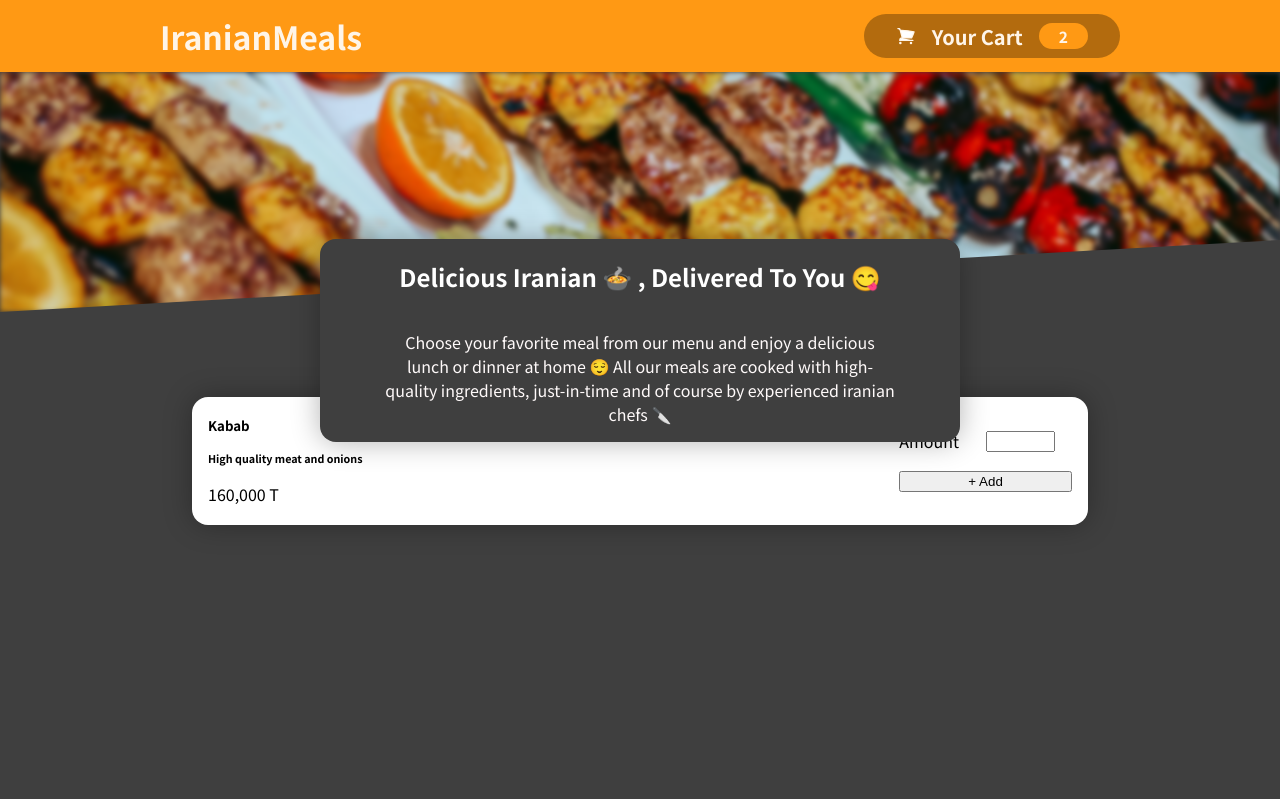
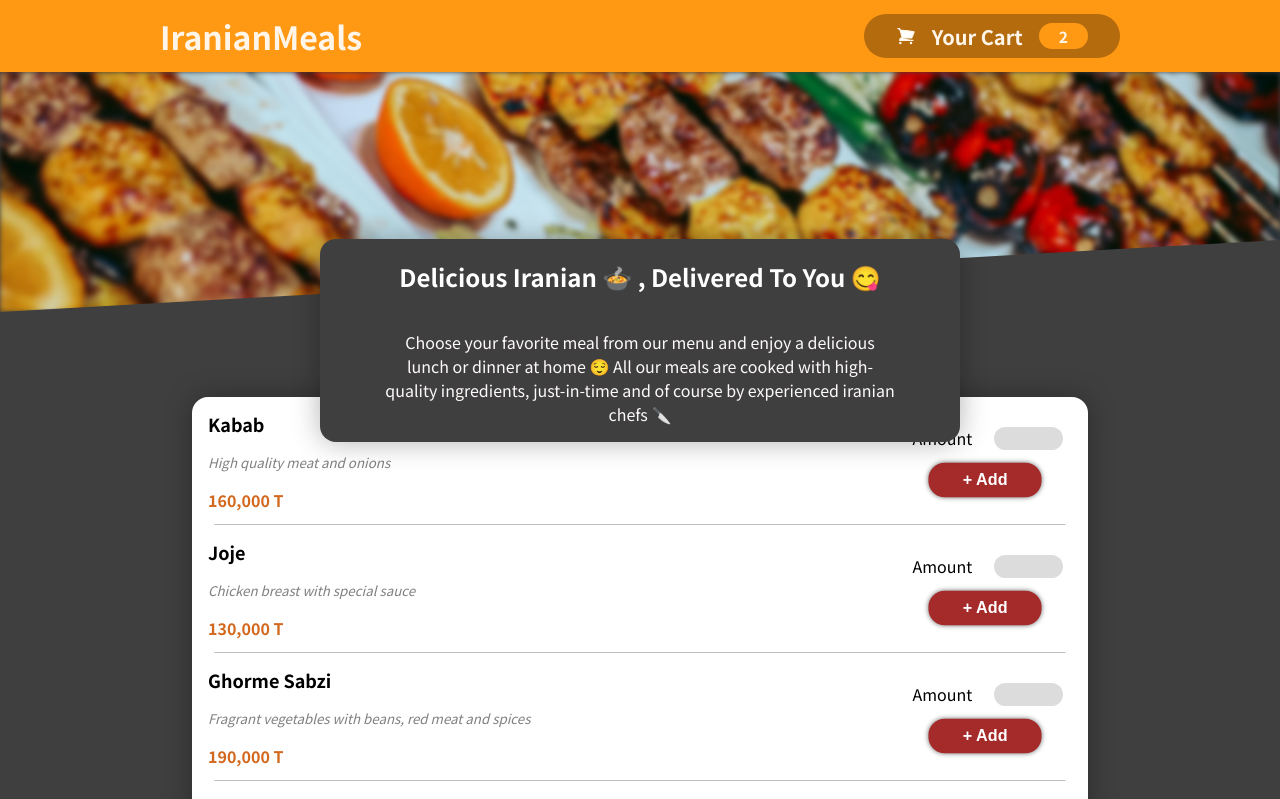
Before and after one commit to funnypar/Food-App, a React (Create React App) app: page / in a window 1280 px wide. Shown: the top 799 px of the page. Built offline with nearby package versions, Linux system fonts and the light colour scheme.

Commit message:
addedDatabaseAndButton

```diff
--- a/src/App.js
+++ b/src/App.js
@@ -3,12 +3,44 @@ import Header from "./components/Header/Header";
 import DesriptionPart from "./components/Description/DescriptionPart";
 import ListItems from "./components/Items/ListItems";
 
+const DATABASE = [
+    {
+        id: "1e",
+        title: "Kabab",
+        structure: "High quality meat and onions",
+        price: "160,000",
+    },
+    {
+        id: "2e",
+        title: "Joje",
+        structure: "Chicken breast with special sauce",
+        price: "130,000",
+    },
+    {
+        id: "3e",
+        title: "Ghorme Sabzi",
+        structure: "Fragrant vegetables with beans, red meat and spices",
+        price: "190,000",
+    },
+    {
+        id: "4e",
+        title: "Gheime",
+        structure: "Red meat and cod with special stew",
+        price: "150,000",
+    },
+    {
+        id: "5e",
+        title: "Mirzaghasemi",
+        structure: "Eggplant with garlic and local curd",
+        price: "100,00",
+    },
+];
 function App() {
     return (
         <react.Fragment>
             <Header />
             <DesriptionPart />
-            <ListItems />
+            <ListItems datas={DATABASE} />
         </react.Fragment>
     );
 }
--- a/src/components/Description/DescriptionPart.js
+++ b/src/components/Description/DescriptionPart.js
@@ -1,5 +1,5 @@
 import styles from "./DescriptionPart.module.css";
-import Card from "../UI/Card";
+import Card from "../UI/Card/Card";
 
 const DesriptionPart = () => {
     return (
--- a/src/components/Items/Item.js
+++ b/src/components/Items/Item.js
@@ -1,19 +1,20 @@
+import Button from "../UI/Button/Button";
 import styles from "./Item.module.css";
 
-const Item = () => {
+const Item = (props) => {
     return (
         <div className={styles.container}>
             <div className={styles.title__container}>
-                <h5 className={styles.food__title}>Kabab</h5>
+                <h5 className={styles.food__title}>{props.data.title}</h5>
                 <h6 className={styles.food__structure}>
-                    High quality meat and onions
+                    {props.data.structure}
                 </h6>
-                <p className={styles.food__price}>160,000 T</p>
+                <p className={styles.food__price}>{props.data.price} T</p>
             </div>
             <form>
                 <label>Amount</label>
-                <input type="number" />
-                <button type="submit">+ Add</button>
+                <input type="number" min="1" />
+                <Button className={styles.btn} />
             </form>
         </div>
     );
--- a/src/components/Items/Item.module.css
+++ b/src/components/Items/Item.module.css
@@ -3,6 +3,17 @@
     display: flex;
     justify-content: space-between;
     padding: 0.25rem 1rem;
+    position: relative;
+}
+.container::after {
+    content: "";
+    width: 95%;
+    height: 1px;
+    background-color: rgb(192, 188, 188);
+    position: absolute;
+    bottom: 0;
+    left: 50%;
+    transform: translate(-50%);
 }
 .title__container {
     justify-content: center;
@@ -12,12 +23,20 @@
 }
 .food__title {
     margin: 0;
+    font-size: large;
 }
 .food__structure {
     margin: 0;
+    font-size: smaller;
+    font-style: italic;
+    font-weight: 400;
+    color: gray;
 }
 .food__price {
     margin: 0;
+    font-size: medium;
+    font-weight: 600;
+    color: chocolate;
 }
 form {
     margin: auto 0;
@@ -27,12 +46,24 @@ form {
     grid-template-columns: 1fr 1fr;
     grid-template-rows: 1fr 1fr;
     align-items: center;
-    row-gap: 1rem;
+    row-gap: 0.75rem;
+}
+form label {
+    font-size: medium;
+    font-weight: 500;
+    justify-self: center;
 }
 form input {
     width: 80%;
+    border: none;
+    background-color: gainsboro;
+    padding: 0.25rem 0.5rem 0.25rem 1rem;
+    border-radius: 1rem;
+    font-size: small;
+    justify-self: center;
 }
-form button {
+.btn {
+    justify-self: center;
     grid-column-start: -3;
     grid-column-end: -1;
 }
--- a/src/components/Items/ListItems.js
+++ b/src/components/Items/ListItems.js
@@ -1,11 +1,13 @@
-import Card from "../UI/Card";
+import Card from "../UI/Card/Card";
 import Item from "./Item";
 import styles from "./ListItems.module.css";
 
-const ListItems = () => {
+const ListItems = (props) => {
     return (
         <Card className={styles.container}>
-            <Item />
+            {props.datas.map((data) => {
+                return <Item data={data} />;
+            })}
         </Card>
     );
 };
--- /dev/null
+++ b/src/components/UI/Button/Button.js
@@ -0,0 +1,12 @@
+import styles from "./Button.module.css";
+
+const Button = (props) => {
+    const classes = `${styles.btn} ${props.className}`;
+    return (
+        <button type="submit" className={classes}>
+            + Add
+        </button>
+    );
+};
+
+export default Button;
--- /dev/null
+++ b/src/components/UI/Button/Button.module.css
@@ -0,0 +1,19 @@
+.btn {
+    width: 65%;
+    padding: 0.5rem 1rem;
+    font-size: medium;
+    font-weight: 600;
+    color: white;
+    border-radius: 1rem;
+    background-color: brown;
+    border: none;
+    cursor: pointer;
+    box-shadow: 0px 0px 5px 0px rgba(0, 0, 0, 0.6);
+    transition: all 0.2s;
+    transform: scale(1.01);
+}
+
+.btn:hover {
+    box-shadow: none;
+    transform: scale(1);
+}
```
Also changed, not shown: src/components/UI/Card/Card.js (renamed from src/components/UI/Card.js), src/components/UI/Card/Card.module.css (renamed from src/components/UI/Card.module.css).
